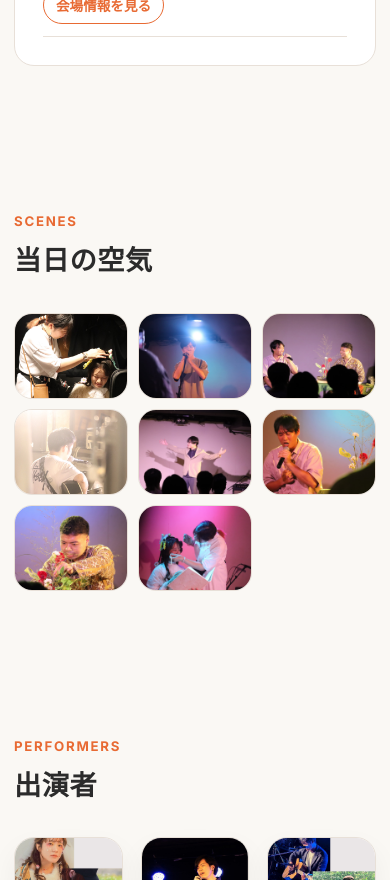
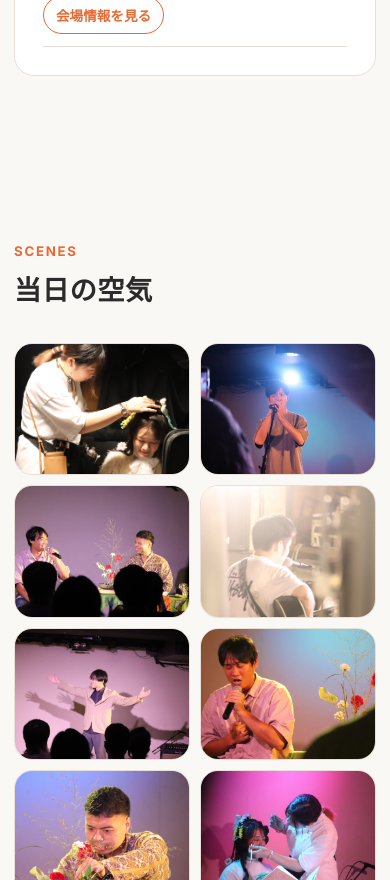
Before and after one commit to araragi0040-jpg/life-arts-live-museum, a Next.js app: page /archive/7 in a window 390 px wide. Shown: the part 1120-2000 px from the top of the page. Built offline with nearby package versions, Linux system fonts and the light colour scheme.

Commit message:
Update globals.css

```diff
--- a/src/app/globals.css
+++ b/src/app/globals.css
@@ -731,6 +731,34 @@ a {
 }
 
 @media (max-width: 900px) {
+  .section {
+    padding: 82px 0;
+  }
+
+  .site-header__nav {
+    gap: 14px;
+    font-size: 0.78rem;
+  }
+
+  .about-section__inner {
+    grid-template-columns: 1fr;
+  }
+
+  .about-section__image {
+    aspect-ratio: 16 / 10;
+  }
+
+  .archive-grid--two,
+  .archive-grid--three,
+  .performer-scroll,
+  .performer-list {
+    grid-template-columns: 1fr;
+  }
+
+  .gallery-grid {
+    grid-template-columns: repeat(2, minmax(0, 1fr));
+  }
+
   .next-live__inner,
   .next-live__inner--has-poster,
   .next-live__inner--no-poster {
```
